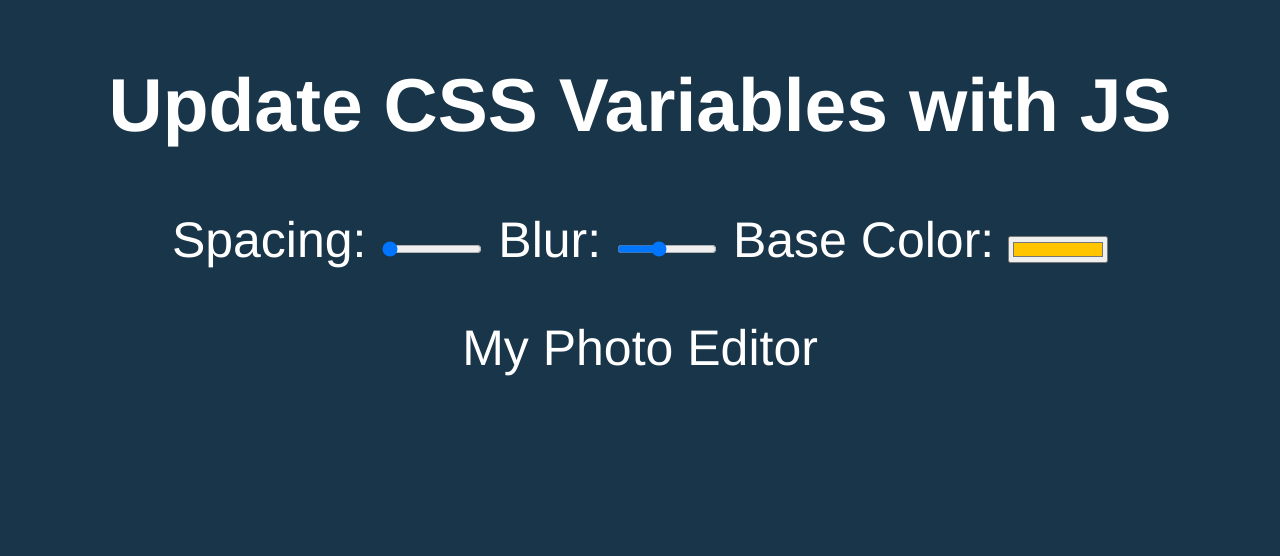
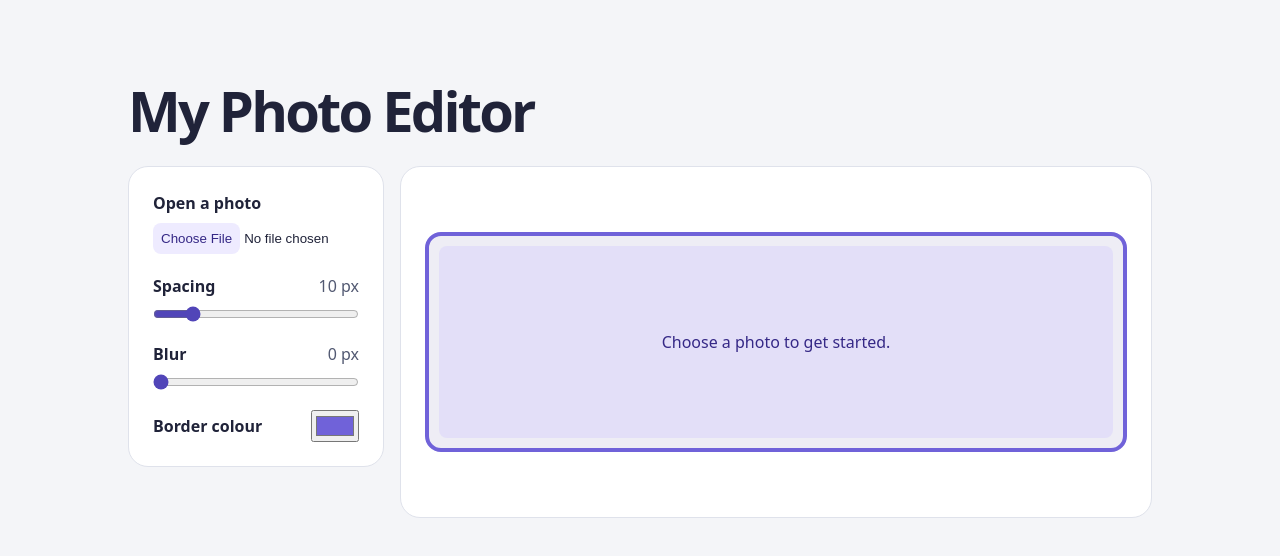
Before and after one commit to m23-blip/my-first-little-project, a plain HTML site: page index.html in a window 1280 px wide. Drawn offline with Linux system fonts and the light colour scheme.

Commit message:
Add interactive photo editor

```diff
--- a/index.html
+++ b/index.html
@@ -1,49 +1,221 @@
-
 <!DOCTYPE html>
 <html lang="en">
 <head>
   <meta charset="UTF-8">
+  <meta name="viewport" content="width=device-width, initial-scale=1">
   <title>My First Photo Editor</title>
-</head>
-<body>
-  <h2>Update CSS Variables with <span class="hl">JS</span></h2>
+  <style>
+    * { box-sizing: border-box; }
 
-  <div class="controls">
-    <label for="spacing">Spacing:</label>
-    <input id="spacing" type="range" name="spacing"
-           min="10" max="200" value="10" data-sizing="px">
+    body {
+      margin: 0;
+      background: #f4f5f8;
+      color: #202339;
+      font: 1rem/1.5 system-ui, sans-serif;
+    }
 
-    <label for="blur">Blur:</label>
-    <input id="blur" type="range" name="blur"
-           min="0" max="25" value="10" data-sizing="px">
+    main {
+      width: min(64rem, calc(100% - 2rem));
+      margin: clamp(2rem, 7vw, 5rem) auto;
+    }
 
-    <label for="base">Base Color:</label>
-    <input id="base" type="color" name="base" value="#ffc600">
-  </div>
+    h1 {
+      margin: 0 0 1.5rem;
+      font-size: clamp(2rem, 5vw, 3.5rem);
+      letter-spacing: -0.05em;
+      line-height: 1.1;
+    }
 
-  <div class="preview">My Photo Editor</div>
+    .editor {
+      display: grid;
+      grid-template-columns: minmax(0, 1fr);
+      gap: 1rem;
+    }
 
-  <style>
-    body {
-      text-align: center;
-      background: #193549;
-      color: white;
-      font-family: 'helvetica neue', sans-serif;
-      font-weight: 100;
-      font-size: 50px;
+    @media (min-width: 48rem) {
+      .editor { grid-template-columns: 16rem minmax(0, 1fr); }
+    }
+
+    .controls, .stage {
+      background: white;
+      border: 1px solid #dfe2eb;
+      border-radius: 1.25rem;
+      padding: clamp(1rem, 3vw, 1.5rem);
     }
 
     .controls {
-      margin-bottom: 50px;
+      display: grid;
+      align-self: start;
+      gap: 1.25rem;
     }
 
-    input {
-      width: 100px;
+    .control-heading {
+      display: flex;
+      justify-content: space-between;
+      align-items: center;
+      gap: 0.5rem;
     }
+
+    label { font-weight: 650; }
+
+    output {
+      color: #525972;
+      font-variant-numeric: tabular-nums;
+    }
+
+    input { accent-color: #5145b8; }
+
+    input[type="range"], input[type="file"] {
+      display: block;
+      width: 100%;
+      margin: 0.5rem 0 0;
+    }
+
+    input[type="file"]::file-selector-button {
+      background: #eeebff;
+      border: 0;
+      border-radius: 0.5rem;
+      color: #352886;
+      padding: 0.5rem;
+      cursor: pointer;
+    }
+
+    input[type="color"] {
+      width: 3rem;
+      height: 2rem;
+      cursor: pointer;
+    }
+
+    .stage {
+      display: grid;
+      align-items: center;
+      min-height: 22rem;
+    }
+
+    .preview {
+      --spacing: 10px;
+      --blur: 0px;
+      --base: #7062d9;
+      overflow: hidden;
+      border: 4px solid var(--base);
+      border-radius: 1rem;
+      background: #eeedf5;
+    }
+
+    .preview-padding {
+      padding: var(--spacing);
+    }
+
+    .photo {
+      display: block;
+      width: 100%;
+      max-height: 65vh;
+      object-fit: contain;
+      filter: blur(var(--blur));
+    }
+
+    .placeholder {
+      display: grid;
+      place-items: center;
+      min-height: 12rem;
+      margin: 0;
+      padding: 0.5rem;
+      border-radius: 0.5rem;
+      background: #e3dff8;
+      color: #352886;
+      text-align: center;
+      overflow-wrap: anywhere;
+      filter: blur(var(--blur));
+    }
+
+    [hidden] { display: none; }
   </style>
+</head>
+<body>
+  <main>
+    <h1>My Photo Editor</h1>
+    <div class="editor">
+      <section class="controls" aria-label="Photo adjustments">
+        <div>
+          <label for="file">Open a photo</label>
+          <input id="file" type="file" accept="image/*">
+        </div>
+        <div>
+          <div class="control-heading">
+            <label for="spacing">Spacing</label>
+            <output id="spacing-value" for="spacing">10 px</output>
+          </div>
+          <input id="spacing" type="range" min="0" max="60" value="10">
+        </div>
+        <div>
+          <div class="control-heading">
+            <label for="blur">Blur</label>
+            <output id="blur-value" for="blur">0 px</output>
+          </div>
+          <input id="blur" type="range" min="0" max="25" value="0">
+        </div>
+        <div class="control-heading">
+          <label for="base">Border colour</label>
+          <input id="base" type="color" value="#7062d9">
+        </div>
+      </section>
+
+      <section class="stage" aria-label="Photo preview">
+        <div class="preview">
+          <div class="preview-padding">
+            <p class="placeholder" role="status">Choose a photo to get started.</p>
+            <img class="photo" alt="Selected photo" hidden>
+          </div>
+        </div>
+      </section>
+    </div>
+  </main>
 
   <script>
-    // We'll add JavaScript with Codex.
+    const preview = document.querySelector('.preview');
+    const spacing = document.querySelector('#spacing');
+    const blur = document.querySelector('#blur');
+    const borderColour = document.querySelector('#base');
+    const fileInput = document.querySelector('#file');
+    const photo = document.querySelector('.photo');
+    const placeholder = document.querySelector('.placeholder');
+    let photoUrl;
+
+    function updatePreview() {
+      // CSS reads these custom properties to update the preview.
+      preview.style.setProperty('--spacing', spacing.value + 'px');
+      preview.style.setProperty('--blur', blur.value + 'px');
+      preview.style.setProperty('--base', borderColour.value);
+      document.querySelector('#spacing-value').value = spacing.value + ' px';
+      document.querySelector('#blur-value').value = blur.value + ' px';
+    }
+
+    spacing.addEventListener('input', updatePreview);
+    blur.addEventListener('input', updatePreview);
+    borderColour.addEventListener('input', updatePreview);
+    updatePreview();
+
+    photo.addEventListener('load', () => {
+      photo.hidden = false;
+      placeholder.hidden = true;
+    });
+
+    photo.addEventListener('error', () => {
+      placeholder.textContent = 'This photo could not be opened. Choose another image.';
+    });
+
+    fileInput.addEventListener('change', () => {
+      const file = fileInput.files[0];
+      if (!file) return;
+
+      // A blob URL lets the browser display the local file without uploading it.
+      if (photoUrl) URL.revokeObjectURL(photoUrl);
+      photoUrl = URL.createObjectURL(file);
+      photo.hidden = true;
+      placeholder.hidden = false;
+      placeholder.textContent = 'Opening photo…';
+      photo.src = photoUrl;
+    });
   </script>
 </body>
 </html>
```
